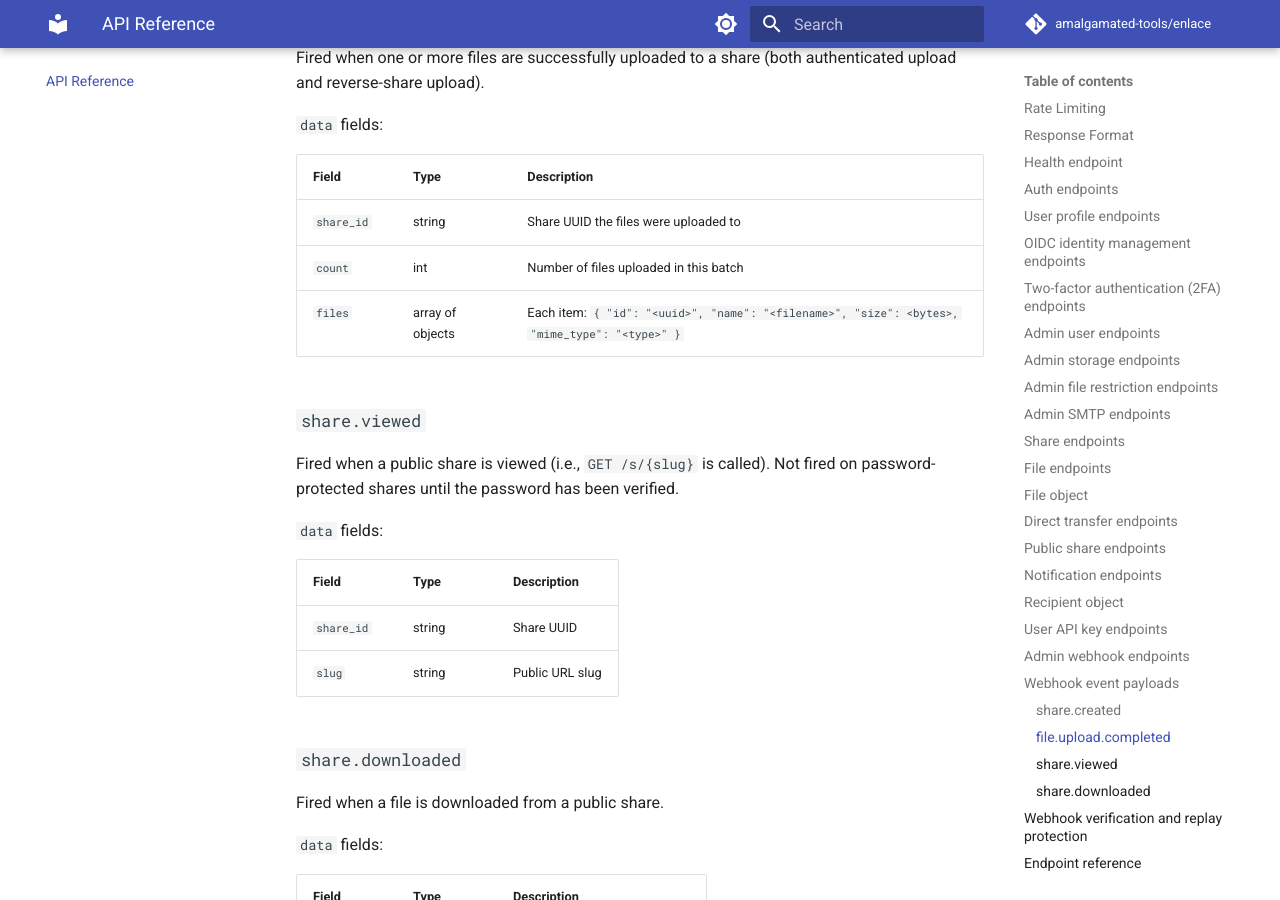
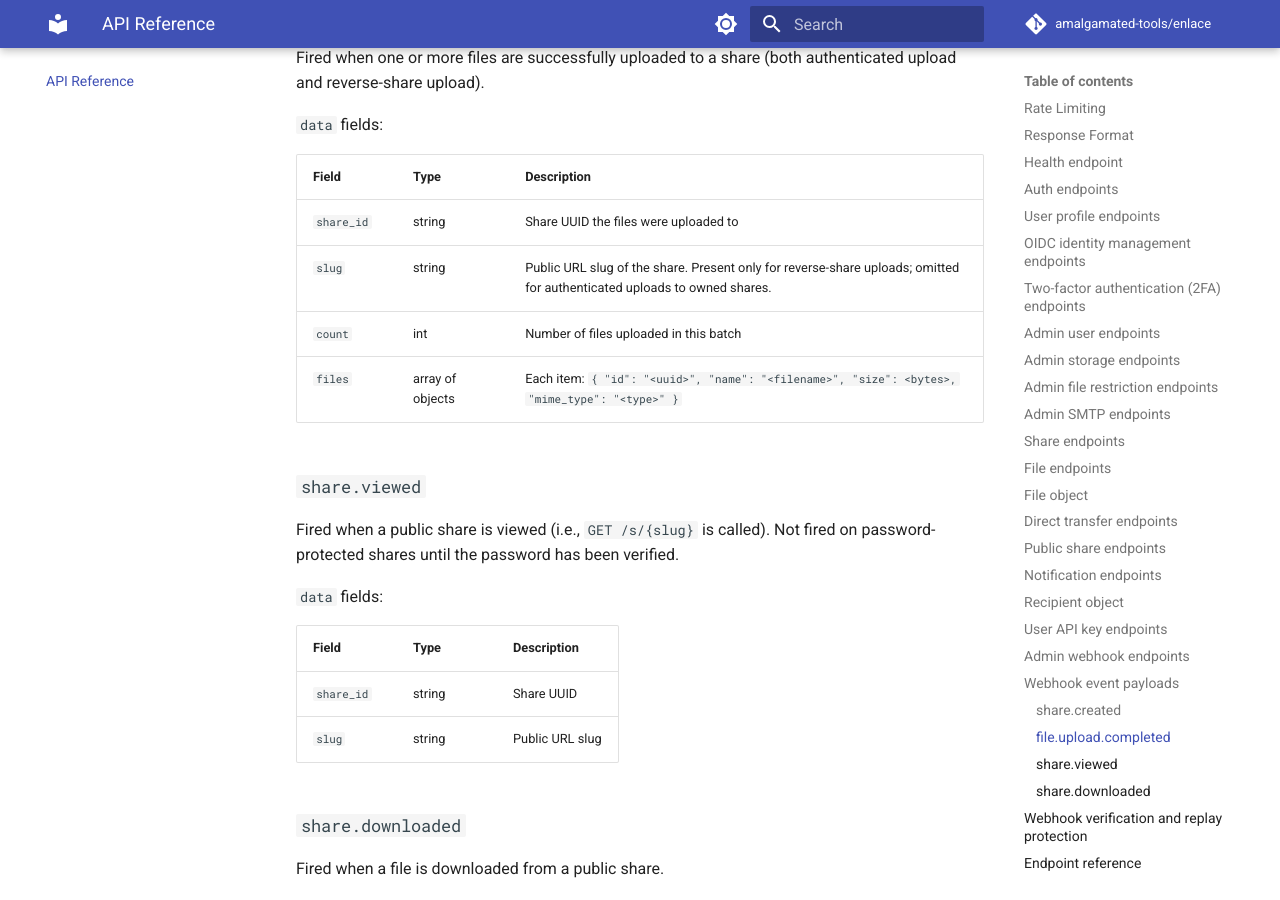
Before and after one commit to amalgamated-tools/enlace, an MkDocs documentation site: the page built from docs/api.md, in a window 1280 px wide and 900 px high, scrolled down 32049 px. Built offline with MkDocs 1.6.1 and Material for MkDocs 9.7.7, drawn with Linux system fonts in a browser that asks for light colours; comment, search, counter and statistics services are not loaded.

Commit message:
docs: add missing slug field to file.upload.completed webhook event
The file.upload.completed webhook payload includes a `slug` field when
the event is triggered by a reverse-share upload (anonymous file upload
to a share via its public link). This field was omitted from the data
fields table in the file.upload.completed event documentation.

The server-side implementation in public.go always populates this field
for reverse-share uploads:

    Data: map[string]any{
        "slug":     share.Slug,  // previously undocumented
        "share_id": share.ID,
        "count":    len(uploadedFiles),
        "files":    uploaded,
    }

For authenticated uploads to owned shares (file.go), the slug field is
not included in the payload, so the field is documented as conditional.

Co-authored-by: Copilot <223556219+Copilot@users.noreply.github.com>

```diff
--- a/docs/api.md
+++ b/docs/api.md
@@ -988,6 +988,7 @@ Fired when one or more files are successfully uploaded to a share (both authenti
 | Field | Type | Description |
 |---|---|---|
 | `share_id` | string | Share UUID the files were uploaded to |
+| `slug` | string | Public URL slug of the share. Present only for reverse-share uploads; omitted for authenticated uploads to owned shares. |
 | `count` | int | Number of files uploaded in this batch |
 | `files` | array of objects | Each item: `{ "id": "<uuid>", "name": "<filename>", "size": <bytes>, "mime_type": "<type>" }` |
 
```
